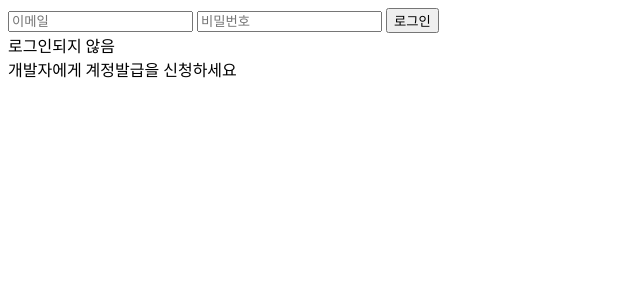
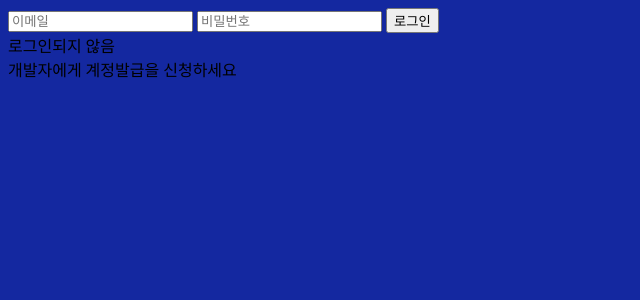
Before and after one commit to nyeohijyul/eotlqhem, a SvelteKit app: page / in a window 1280 px wide. Shown: the top 300 px of the page, without its empty margins (0-640 px from the left). Built offline with nearby package versions, Linux system fonts and the light colour scheme.

Commit message:
ui, if블록 재배치

```diff
--- a/src/app.html
+++ b/src/app.html
@@ -4,6 +4,11 @@
 		<meta charset="utf-8" />
 		<meta name="viewport" content="width=device-width, initial-scale=1" />
 		%sveltekit.head%
+		<style>
+			body {
+				background-color: #1428A0;
+			}
+		</style>
 	</head>
 	<body data-sveltekit-preload-data="hover">
 		<div style="display: contents">%sveltekit.body%</div>
--- a/src/routes/+page.svelte
+++ b/src/routes/+page.svelte
@@ -54,13 +54,6 @@
     }
 </script>
 
-{#if needlogin && !trueAuth}
-<div id="Loginpage">
-    <input type="email" bind:value={email} placeholder="이메일" />
-    <input type="password" bind:value={password} placeholder="비밀번호" />
-    <button on:click={login}>로그인</button>
-</div>
-{/if}
 {#if trueAuth}
 <div id="container">
     <Inprogress />
@@ -69,6 +62,13 @@
     <Logout on:logout={logout} />
 </div>
 {:else}
+{#if needlogin}
+<div id="Loginpage">
+    <input type="email" bind:value={email} placeholder="이메일" />
+    <input type="password" bind:value={password} placeholder="비밀번호" />
+    <button on:click={login}>로그인</button>
+</div>
+{/if}
 <div id="NotanAuth">
     로그인되지 않음<br>
     개발자에게 계정발급을 신청하세요
```
